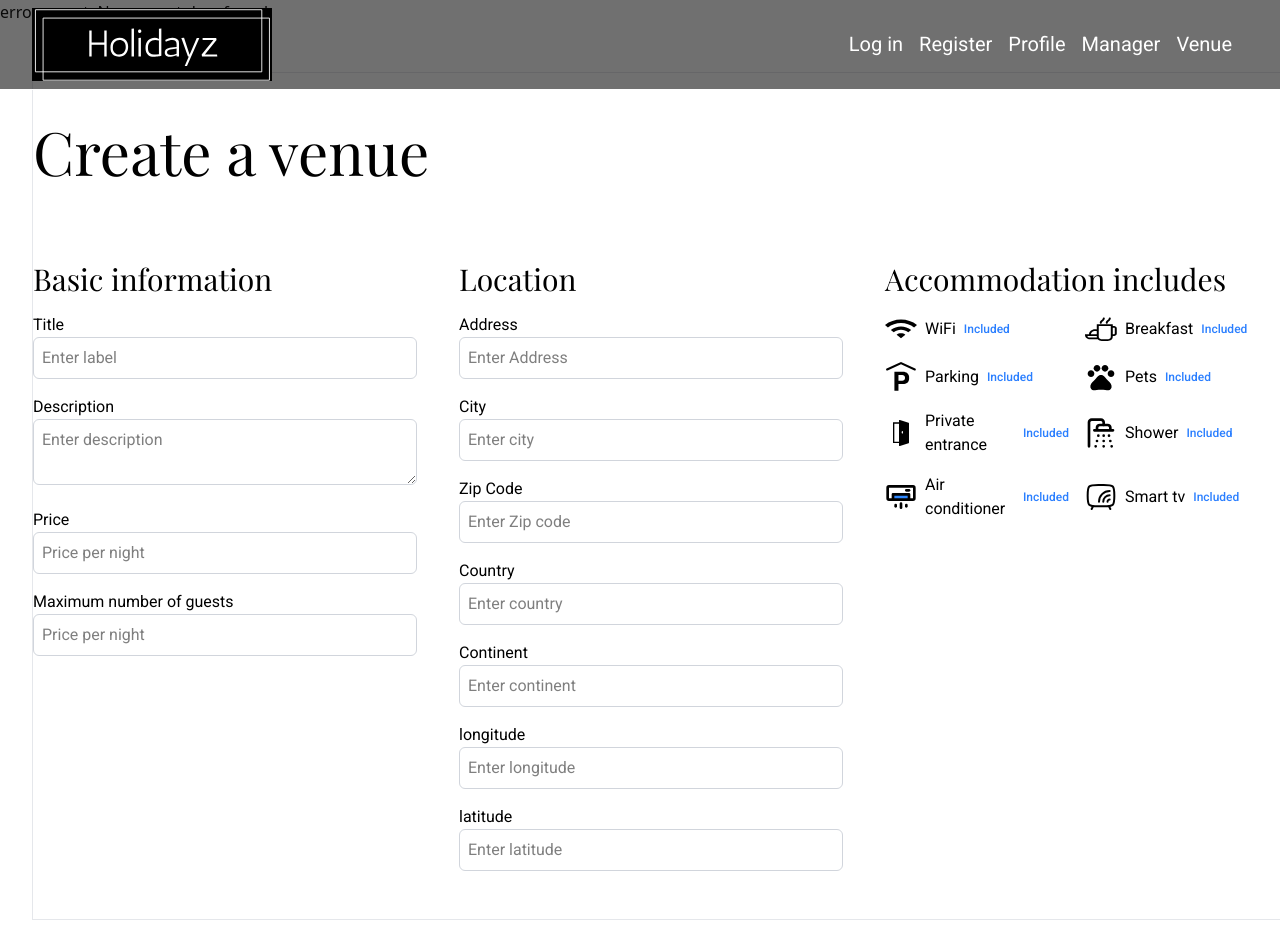
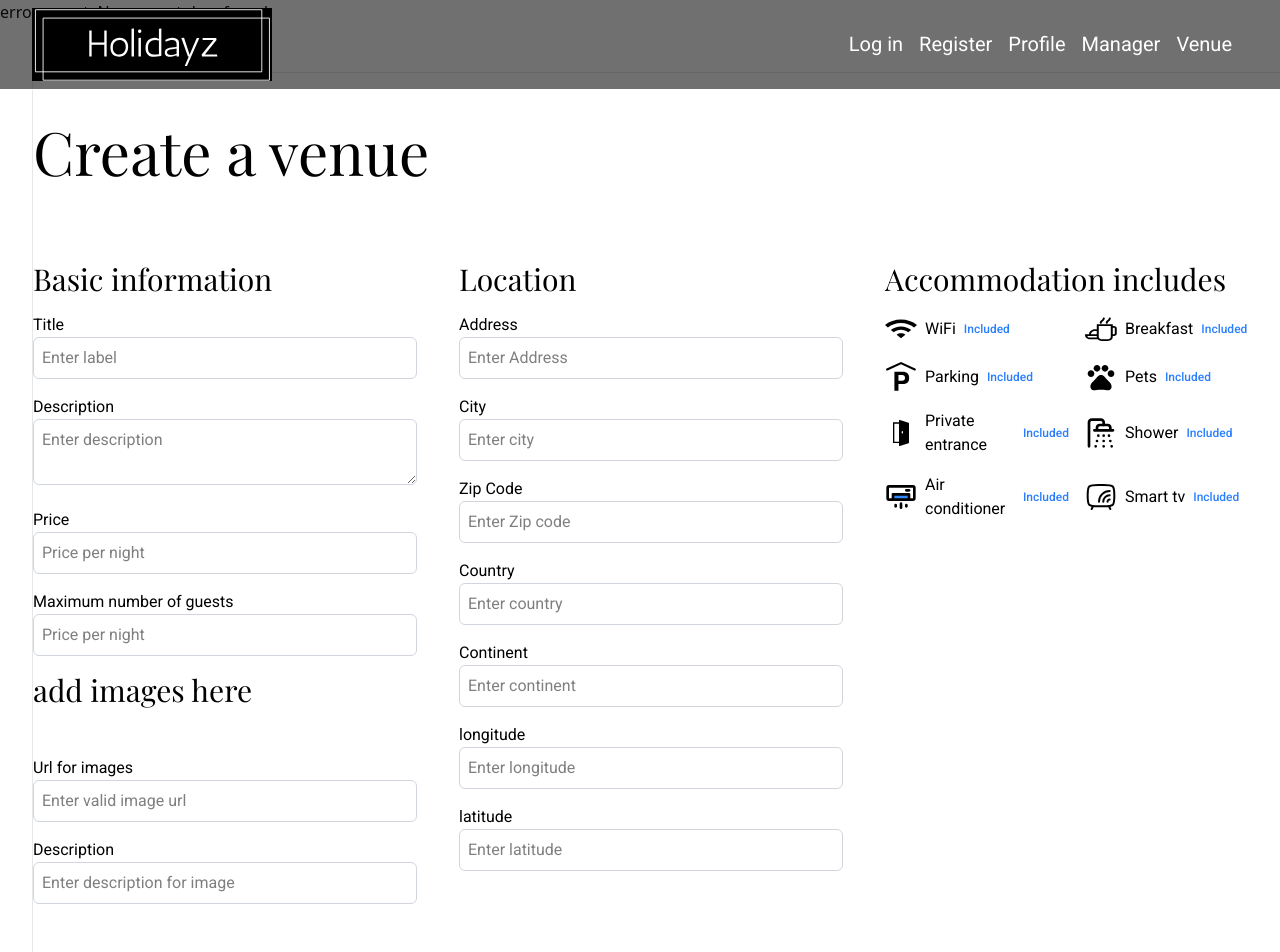
Before and after one commit to AngelosZar/holidaze, a React (Vite) app: page /manager in a window 1280 px wide. Shown: the top 952 px of the page. Built offline with nearby package versions, Linux system fonts and the light colour scheme; no server answers; a web font is replaced by a local one.

Commit message:
component too add media passed as object into the media array

```diff
--- a/src/components/onManagerView/BasicInfoForForm.jsx
+++ b/src/components/onManagerView/BasicInfoForForm.jsx
@@ -1,5 +1,6 @@
-import { useEffect } from 'react';
+import { useEffect, useState } from 'react';
 import createVenueStore from '../../stores/createVenueStore';
+import useVenueStore from '../../stores/venuesStore';
 
 export default function BasicInfoForForm() {
   const { updateVenueData } = createVenueStore();
@@ -45,32 +46,54 @@ export default function BasicInfoForForm() {
           onChange={e => updateVenueData({ maxGuests: e.target.value })}
         />
       </div>
+      <AddMediaSection />
     </div>
   );
 }
 
-// {
-//   "name": "string",
-//   "description": "string",
-//   "media": [
-//     "string"
-//   ],
-//   "price": 0,
-//   "maxGuests": 100,
-//   "rating": 5,
-//   "meta": {
-//     "wifi": true,
-//     "parking": true,
-//     "breakfast": true,
-//     "pets": true
-//   },
-//   "location": {
-//     "address": "string",
-//     "city": "string",
-//     "zip": "string",
-//     "country": "string",
-//     "continent": "string",
-//     "lat": 0,
-//     "lng": 0
-//   }
-// }
+function AddMediaSection() {
+  const [mediaUrl, setMediaUrl] = useState('');
+  const [mediaAlt, setMediaAlt] = useState('');
+  const { addMedia } = createVenueStore();
+  const [error, setError] = useState(null);
+
+  const handleAddMedia = e => {
+    e.preventDefault();
+    console.log('click');
+    console.log(e.target.value);
+    // handle if no media url or media alt
+    // trim and check if mediaUrl is a valid image url regex ?
+    // display error if not valid
+    // else
+    // addMedia({ url: mediaUrl, alt: mediaAlt });
+    // setMediaUrl('');
+    // setMediaAlt('');
+    //  reset errorand  reset media
+  };
+
+  return (
+    <>
+      <h6>add images here</h6>
+      <div className="flex flex-col gap-4 mt-8 max-w-sm">
+        <div>
+          <label htmlFor="imgUrl">Url for images</label>
+          <input
+            type="text"
+            className="w-full p-2 border border-gray-300 rounded-md"
+            placeholder="Enter valid image url"
+            onChange={e => handleAddMedia(e)}
+          />
+        </div>
+        <div>
+          <label htmlFor="Description">Description</label>
+          <input
+            type="text"
+            className="w-full p-2 border border-gray-300 rounded-md"
+            placeholder="Enter description for image"
+            onChange={e => handleAddMedia(e)}
+          ></input>
+        </div>
+      </div>
+    </>
+  );
+}
--- a/src/stores/createVenueStore.js
+++ b/src/stores/createVenueStore.js
@@ -4,6 +4,12 @@ import useVenueStore from './venuesStore';
 const createVenueStore = create((set, get) => ({
   // const { postVenue } = useVenueStore();
   //
+  //   "media": [
+  //     {
+  //       "url": "https://url.com/image.jpg",
+  //       "alt": "string"
+  //     }
+  //   ],
   venueData: {
     name: '', //'string',
     description: '', //'string',
@@ -27,15 +33,17 @@ const createVenueStore = create((set, get) => ({
       lng: 0,
     },
   },
-  updateMediaData: newData => {
+  addMedia: newMedia => {
     set(state => ({
       venueData: {
         ...state.venueData,
-        media: [...state.venueData.media, newData],
+        media: [...state.venueData.media, newMedia],
       },
     }));
-    console.log('newData', newData);
+    console.log('newMedia', newMedia);
   },
+  //   removeMedia:
+  //   updateMedia:
   updateVenueData: newData => {
     set(state => ({
       venueData: { ...state.venueData, ...newData },
```
Also changed, not shown: src/components/onManagerView/CreateAVenue.jsx (+0 -26 lines).
